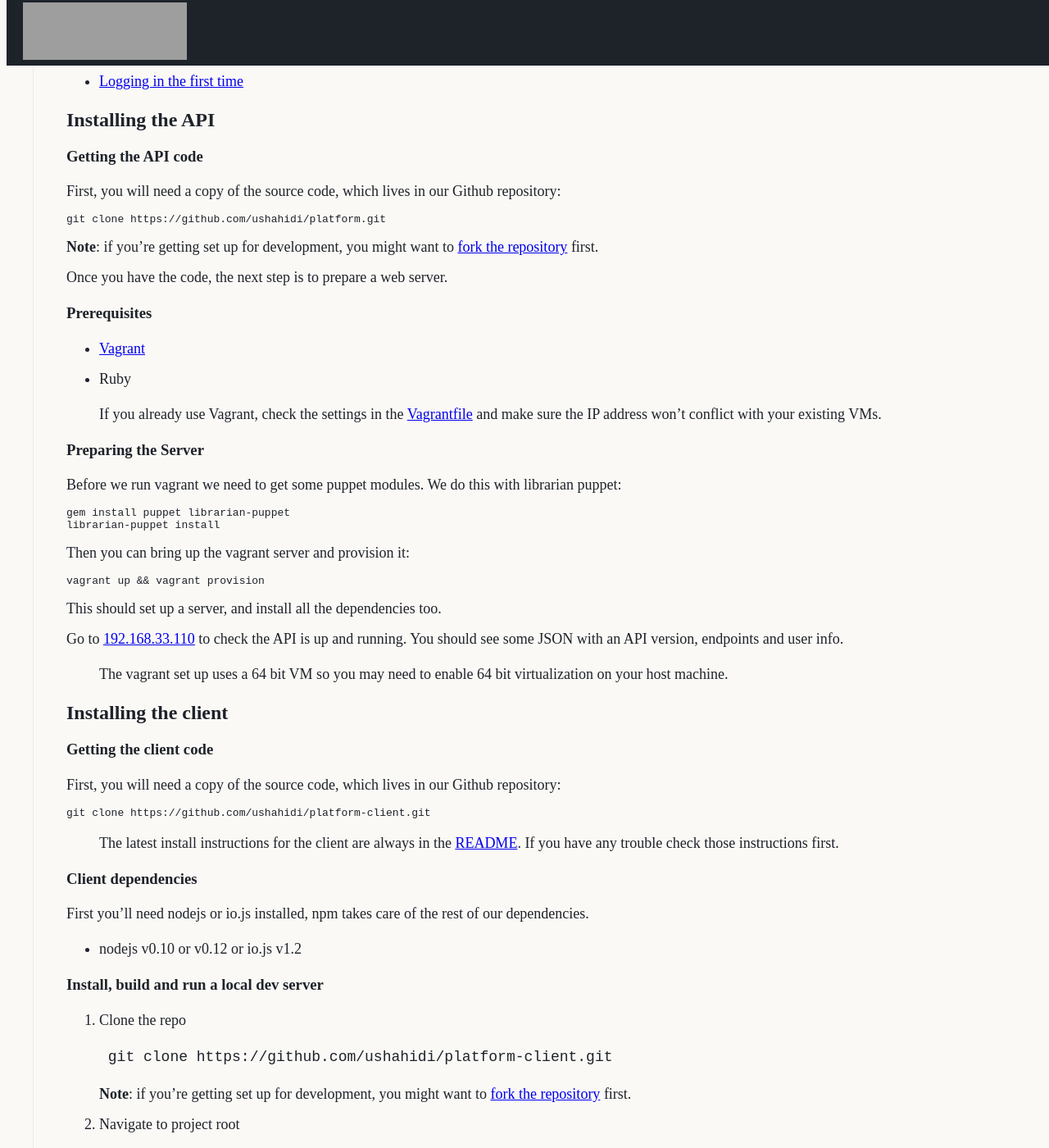
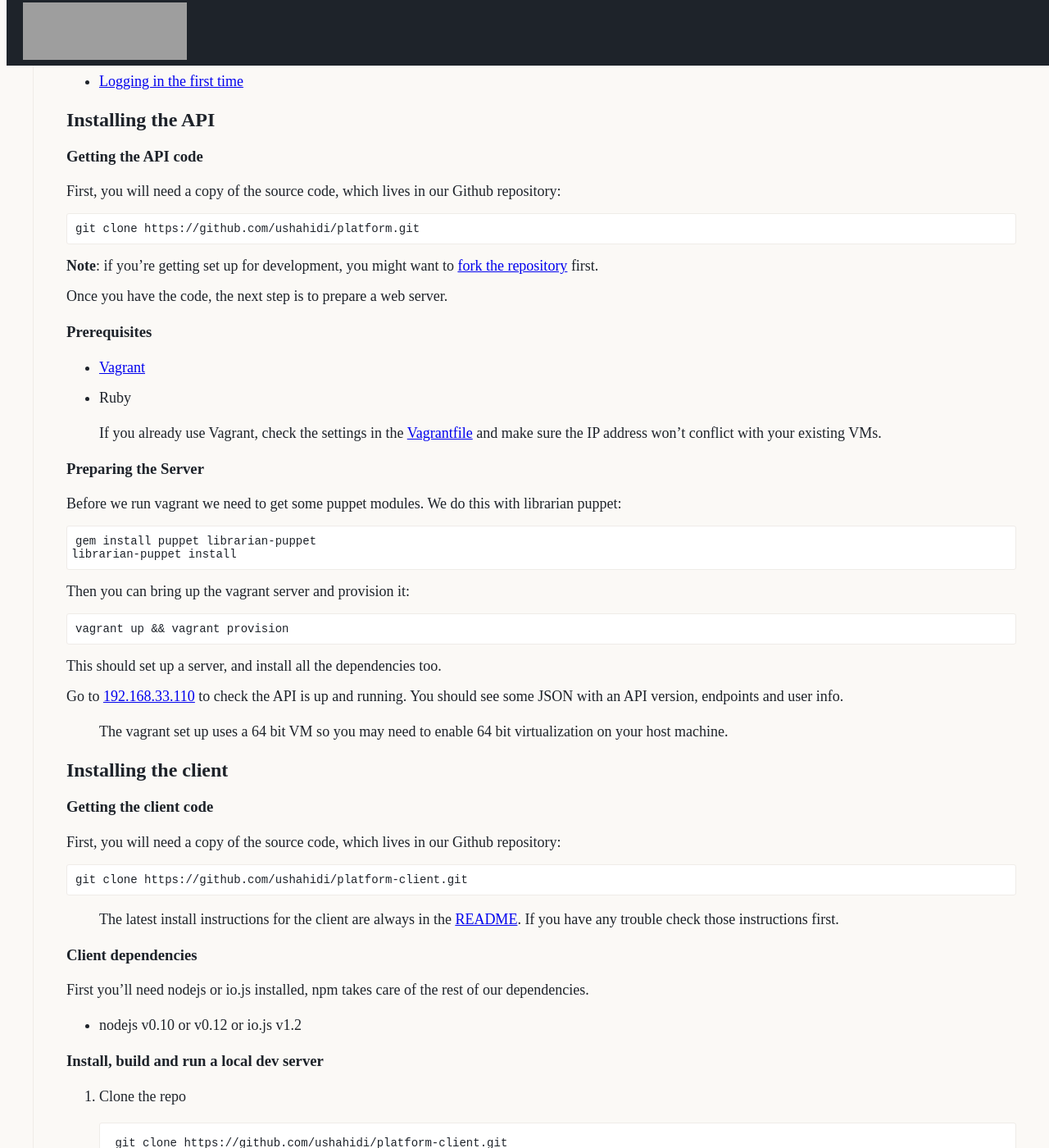
Before and after one commit to ushahidi/docs.ushahidi.com, a Jekyll site: the page built from getting-started/installing-with-vagrant.md, in a window 1280 px wide and 1400 px high, scrolled down 764 px. Shown: the whole window at 82% size. Built offline with Jekyll 4.4.1, drawn with Linux system fonts in a browser that asks for light colours; nearby versions of some CDN libraries; some web fonts are replaced; Markdown is read by kramdown in place of the engine named in the settings; grey boxes are pictures that could not be loaded.

Commit message:
NEW: <pre> & <code> styles

```diff
--- a/assets/css/style.css
+++ b/assets/css/style.css
@@ -357,5 +357,19 @@
   .docs .btn:hover {
     background: #1a5889;
     color: #fff; }
+  .docs pre {
+    background: #ffffff;
+    padding: 10px 5px;
+    border-radius: 3px;
+    border: 1px solid #EFECE8; }
+    .docs pre code {
+      font-size: 14px;
+      background: #ffffff;
+      font-weight: normal; }
+  .docs code {
+    font-size: 18px;
+    font-weight: normal;
+    background: #EFECE8;
+    padding: 0px 5px; }
 
 /*# sourceMappingURL=style.css.map */
```
Also changed, not shown: assets/css/style.scss (+19 -0 lines), 1 other file.
